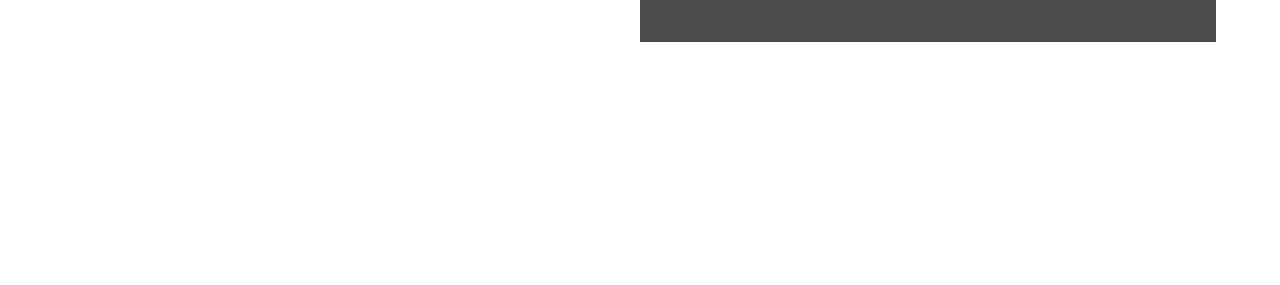
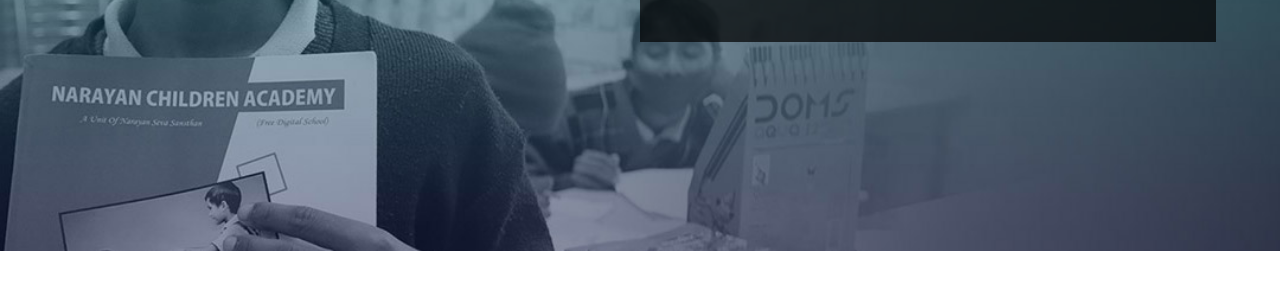
Before and after one commit to prince5255/Child-donation, a plain HTML site: page index.html in a window 1280 px wide. Shown: the part 342-627 px from the top of the page. Drawn offline with nearby package versions, Linux system fonts and the light colour scheme.

Commit message:
Update style.css

```diff
--- a/style.css
+++ b/style.css
@@ -12,7 +12,7 @@
  margin-bottom: 20px;
  text-align: center;
  color: #f8f8f8;
- background: url("image/main.jpg") no-repeat center;
+ background: url("main.jpg") no-repeat center;
  background-size: cover;
 
 }
```
